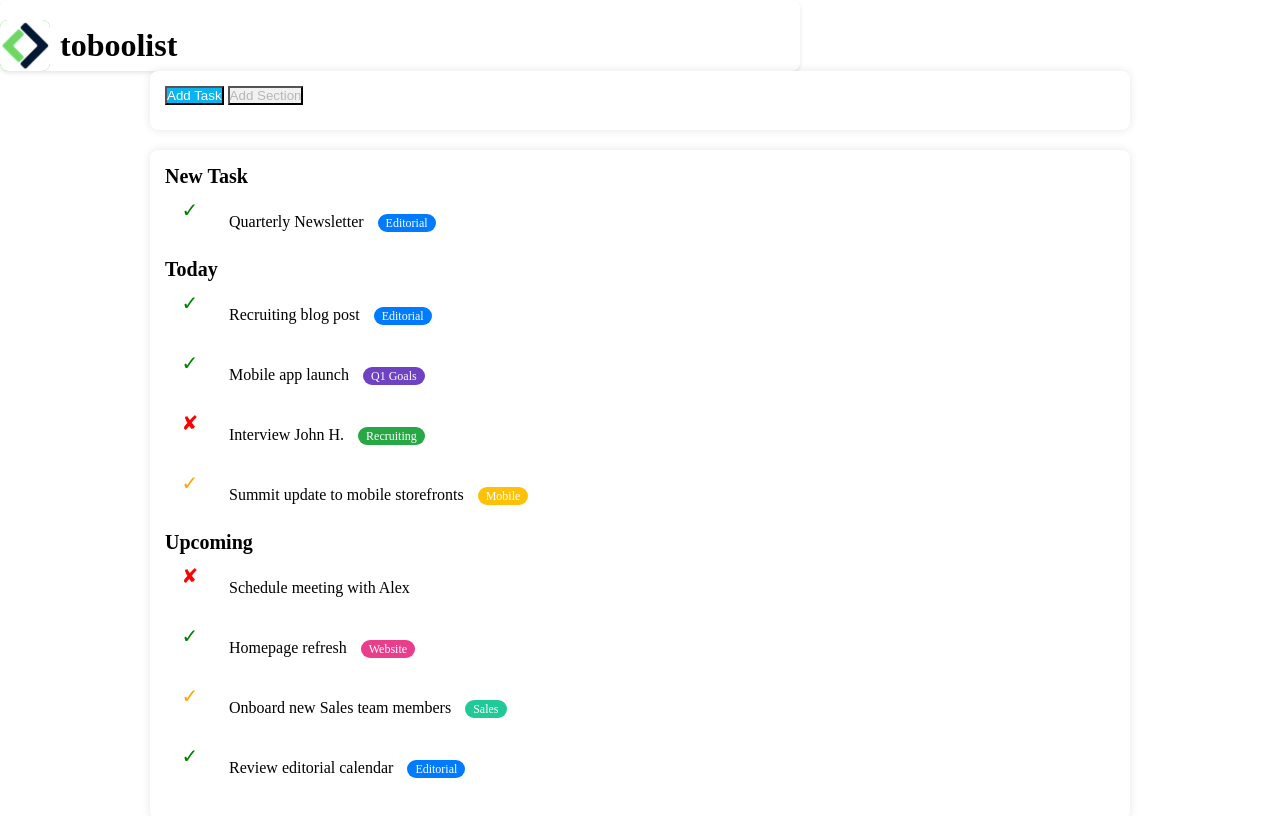
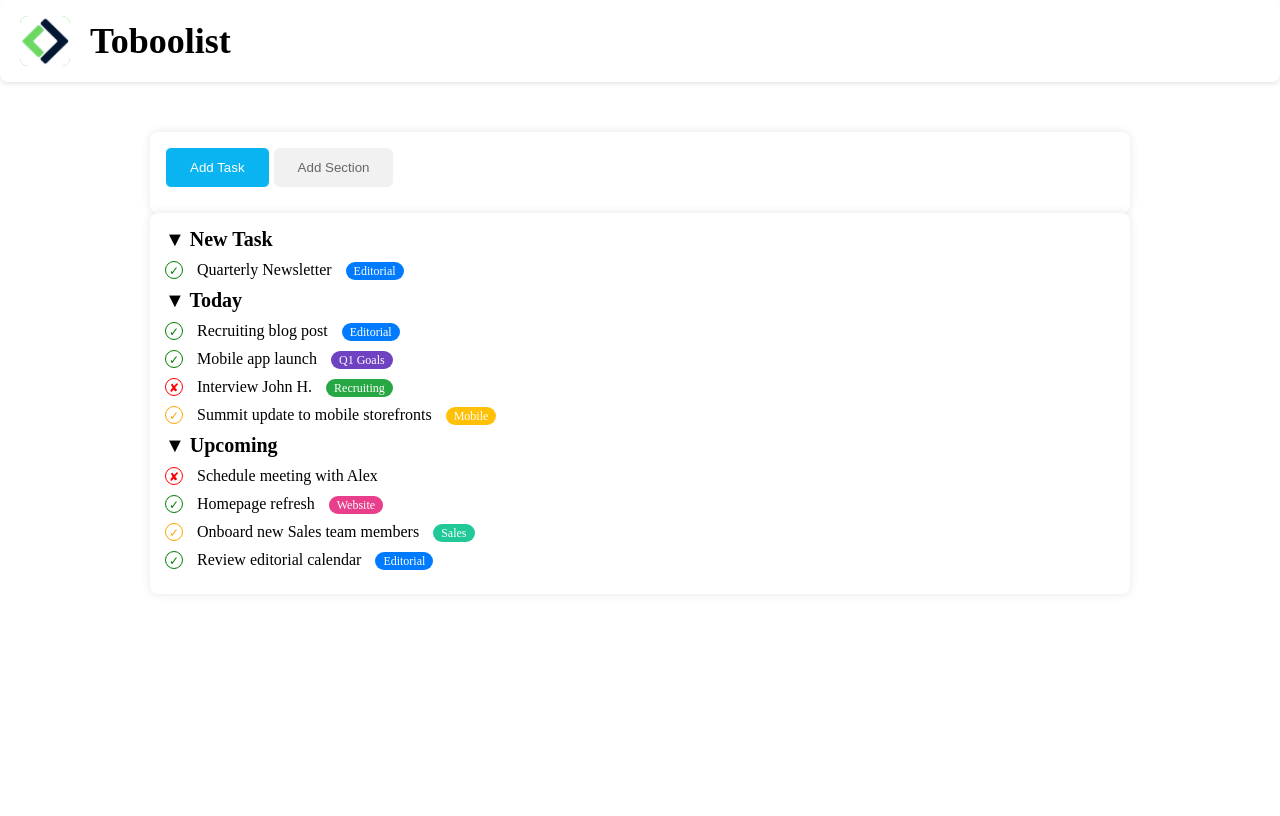
Before and after one commit to BrigitteFlores16/html-css-toboolist, a plain HTML site: page index.html in a window 1280 px wide. Drawn offline with Linux system fonts and the light colour scheme.

Commit message:
sistemati problemi

```diff
--- a/css/style.css
+++ b/css/style.css
@@ -16,14 +16,18 @@ padding: 0;
 }
 /* # Header */
 .upper-header{
-    max-width: 800px;
+    width: 100%;
+    max-width: none;
    background-color: white;
     border-radius: 8px;
     box-shadow: 0 2px 4px rgba(0,0,0,0.1);
-   padding-top: 20px;
+   padding-top: 10px;
+   padding-bottom: 10px;
+   padding-left: 20px;
     background-size: 500px;
     display: flex;
     align-items: center;
+    margin-bottom: 50px;
 
 }
  .logo-image{
@@ -34,8 +38,8 @@ padding: 0;
     margin-right: 10px;
  }
  .logo-title {
-    margin: 0;
-   font-size: 24px;
+    margin: 10px;
+   font-size: 36px;
    font-weight: bold;
  }
  .buttons {
@@ -51,17 +55,24 @@ padding: 0;
 .btn-primary {
     background-color: #0ab4f1;
     color: white;
+    border: 1px solid;
+    padding: 12px 24px;
+    border-radius: 6px;
 }
+
 .btn-secondary {
     background-color: #f1f1f1;
-    color: #bab6b6;
+    color: #666;
+    border: 0px solid #000000;
+    padding: 12px 24px;
+    border-radius: 6px;
 }
+
  /* main*/
  .task-section {
     background-color: white;
     border-radius: 8px;
     padding: 15px;
-    margin-bottom: 20px;
     box-shadow: 0 0 10px rgba(0,0,0,0.1);
 }
 
@@ -84,27 +95,32 @@ padding: 0;
 }
 
 .task-status {
-    font-size: 20px;
+    font-size: 12px;
     margin-right: 10px;
     display: inline-block;
-    width: 50px;
-    height: 50px;
+    width: 18px;
+    height: 18px;
     text-align: center;
-    vertical-align:middle;
-
+    line-height: 18px;
+    border: 1px solid;
+    border-radius: 50%;
 }
 
 .completed {
     color: green;
+    border-color: green;
 }
 
 .incomplete {
     color: red;
+    border-color: red;
 }
 
 .pending {
     color: orange;
+    border-color: orange;
 }
+
 
 .label {
     background-color: #e0e0e0;
--- a/index.html
+++ b/index.html
@@ -13,7 +13,7 @@
     <header>
         <div class="upper-header">
         <img src="img/logo copia.png" class="logo-image" alt="logo"/>
-        <h1 class=" logo- title">toboolist</h1>
+        <h1 class="logo-title">Toboolist</h1>
         </div>
        </header>
        <div  class="container">
@@ -24,14 +24,18 @@
            <button class=" btn-secondary">Add Section</button>
        </div>
     </section>
+
+        <!-- le task lists -->
        <main>
         <section class="task-section">
-            <h2>New Task</h2>
+                <!-- Sezione New Task -->
+                <h2>&#9660; New Task</h2>
             <ul class="task-list">
                 <li><span class="task-status completed">&#10003;</span> Quarterly Newsletter <span class="label editorial">Editorial</span></li>
             </ul>
 
-            <h2>Today</h2>
+                <!-- Sezione Today -->
+                <h2>&#9660; Today</h2>
             <ul class="task-list">
                 <li><span class="task-status completed">&#10003;</span> Recruiting blog post <span class="label editorial">Editorial</span></li>
                 <li><span class="task-status completed">&#10003;</span> Mobile app launch <span class="label q1-goals">Q1 Goals</span></li>
@@ -39,7 +43,8 @@
                 <li><span class="task-status pending">&#10003;</span> Summit update to mobile storefronts <span class="label mobile">Mobile</span></li>
             </ul>
 
-            <h2>Upcoming</h2>
+                <!-- Sezione Upcoming -->
+                <h2>&#9660; Upcoming</h2>
             <ul class="task-list">
                 <li><span class="task-status incomplete">&#10008;</span> Schedule meeting with Alex</li>
                 <li><span class="task-status completed">&#10003;</span> Homepage refresh <span class="label website">Website</span></li>
@@ -49,6 +54,6 @@
         </section>
     </main>
     </div>
+
    </body>
-
 </html>
```
